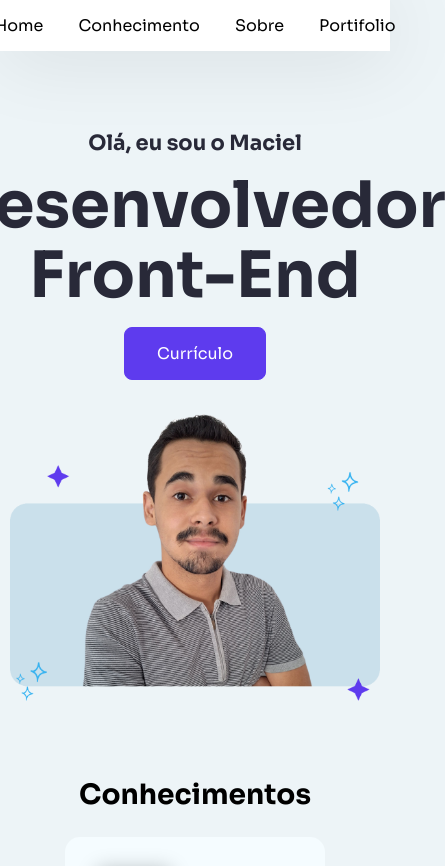
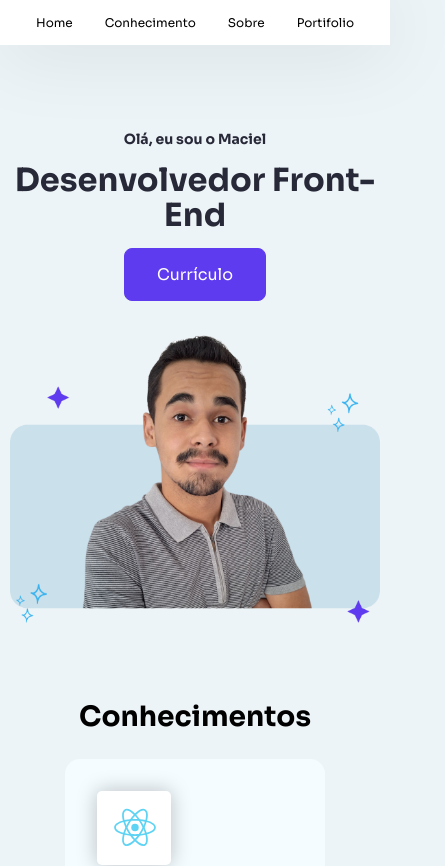
Before and after one commit to macielbmo/portfolio, a React (Vite) app: page / in a window 390 px wide. Shown: the top 866 px of the page, 445 px wide, since content can reach past the window. Built offline with nearby package versions, Linux system fonts and the light colour scheme; the HTML template or start-up script is replaced by a standard one.

Commit message:
Realizei algumas alterações no header para melhorar a acessibilidade e a responsividades. Foi adiocionado o link para o botão de curriculo e também o texto sobre mim.

```diff
--- a/src/components/ContatoCard/index.tsx
+++ b/src/components/ContatoCard/index.tsx
@@ -12,7 +12,7 @@ interface ContatoCardProps {
 export default function ContatoCard(props: ContatoCardProps) {
   return(
     <Container>
-      <a href={props.link}>
+      <a href={props.link} target='_blank'>
         <div className="img">
           <span>{props.icon}</span>
         </div>
--- a/src/components/Header/style.ts
+++ b/src/components/Header/style.ts
@@ -9,16 +9,15 @@ export const Container = styled.header`
   position: fixed;
   z-index: 1;
 
-  div {
+  .list {
     display: flex;
-    height: 100%;
-    align-items: center;
     justify-content: space-between;
-    font-size: 16px;
 
     ul {
+      width: 50%;
       display: flex;
-      gap: 35px;
+      align-items: center;
+      justify-content: space-around;
 
       li {
         list-style: none;
@@ -32,7 +31,13 @@ export const Container = styled.header`
     }
   }
 
-  @media (max-width: 620px) {
+  @media (max-width: 890px) {
+    padding: 15px 20px;
+
+    .list ul {
+      width: 100%;
+    }
+
     .button {
       display: none;
     }
@@ -41,4 +46,10 @@ export const Container = styled.header`
       justify-content: center;
     }
   }
+
+  @media (max-width: 460px) {
+    li {
+      font-size: 12px;
+    }
+  }
 `
--- a/src/pages/Home/index.tsx
+++ b/src/pages/Home/index.tsx
@@ -27,7 +27,11 @@ export default function Home() {
 
             <h1>Desenvolvedor Front-End</h1>
 
-            <ButtonFilled text="Currículo"/>
+            <a
+              href="https://drive.google.com/file/d/1TxiAt7KWlPLAJYHvzLkCZ5eSIKs8UTCo/view?usp=sharing"
+              target="_blank">
+                <ButtonFilled text="Currículo"/>
+            </a>
           </div>
 
           <div className="data image">
@@ -58,10 +62,11 @@ export default function Home() {
 
           <div className="data-about content-about">
             <h1>Sobre</h1>
-            <p>Lorem ipsum dolor sit amet consectetur adipisicing elit. Autem officiis sit debitis omnis harum sed veniam quasi dicta accusamus recusandae? Voluptatem, reprehenderit alias? Eligendi aperiam tempora numquam sint odit optio.
-<br />
-<br />
-Lorem ipsum dolor sit amet consectetur adipisicing elit. Autem officiis sit debitis omnis harum sed veniam quasi dicta accusamus recusandae?</p>
+            <p>Possuo experiencia em atendimento ao cliente, adiquirida durante meu trabalho na UseCar Carsharing, empresa de tecnologia e locação de veículos.
+              <br/>
+              <br/>
+              A um ano venho estudando e construindo projetos Front-end com React.js, JavaScript, TypeScript, Styled Components e consumo de APIs REST com a interface Fetch do JavaScript.
+            </p>
           </div>
         </AboutSection>
 
--- a/src/pages/Home/style.ts
+++ b/src/pages/Home/style.ts
@@ -34,7 +34,7 @@ export const PresentationSection = styled.section`
   width: 100%;
 
   display: grid;
-  grid-template-columns: repeat(auto-fit, minmax(640px, 1fr));
+  grid-template-columns: repeat(auto-fit, minmax(480px, 1fr));
   gap: 32px;
 
   align-items: center;
@@ -47,6 +47,7 @@ export const PresentationSection = styled.section`
   }
 
   .information {
+    width: 100%;
     color: ${({ theme }) => theme.colors.primary};
 
     display: flex;
@@ -68,7 +69,7 @@ export const PresentationSection = styled.section`
     height: auto;
   }
 
-  @media (max-width: 1080px) {
+  @media (max-width: 1178px) {
     .information {
       align-items: center;
       text-align: center;
@@ -77,9 +78,7 @@ export const PresentationSection = styled.section`
 
   @media (max-width: 768px) {
     grid-template-columns: repeat(auto-fit, minmax(100%, 1fr));
-  }
 
-  @media (max-width: 375px) {
     .information {
       h3 {
         font-size: 14px;
```
